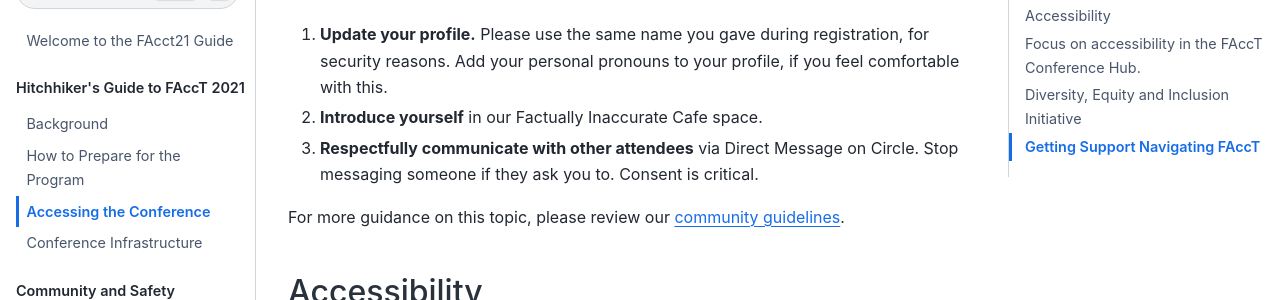
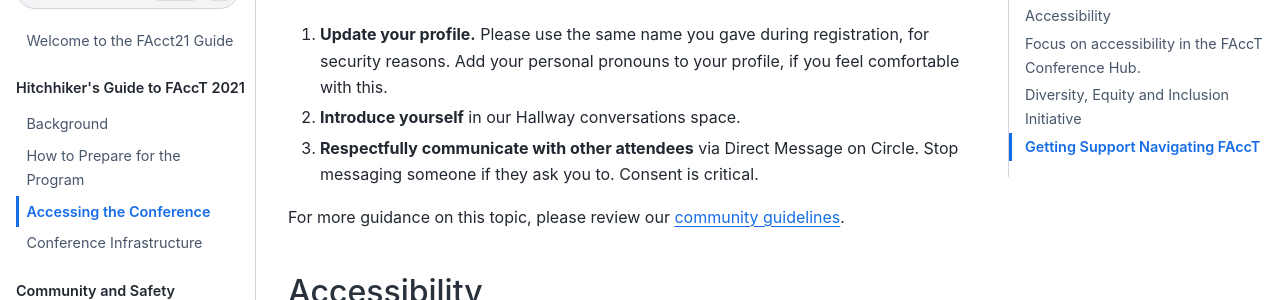
Before and after one commit to Facct22guide/Facct22guide.github.io, a Jupyter Book: the page built from access.md, in a window 1280 px wide and 900 px high, scrolled down 2000 px. Shown: the part 153-453 px from the top of the window. Built offline with Jupyter Book 1.0.4 settings and Sphinx 7.4.7 and the Sphinx Book theme 1.1.4, drawn with Linux system fonts in a browser that asks for light colours.

Commit message:
changed reference to social space

```diff
--- a/access.md
+++ b/access.md
@@ -48,7 +48,7 @@ Upon entering a Zoom meeting, we ask that you:
 
 When joining our Community discussion boards, we ask that you:
 1. **Update your profile.** Please use the same name you gave during registration, for security reasons. Add your personal pronouns to your profile, if you feel comfortable with this.
-2. **Introduce yourself** in our Factually Inaccurate Cafe space.
+2. **Introduce yourself** in our Hallway conversations space.
 3. **Respectfully communicate with other attendees** via Direct Message on Circle. Stop messaging someone if they ask you to. Consent is critical.
 
 For more guidance on this topic, please review our [community guidelines](https://facct21guide.github.io/community.html).
```
